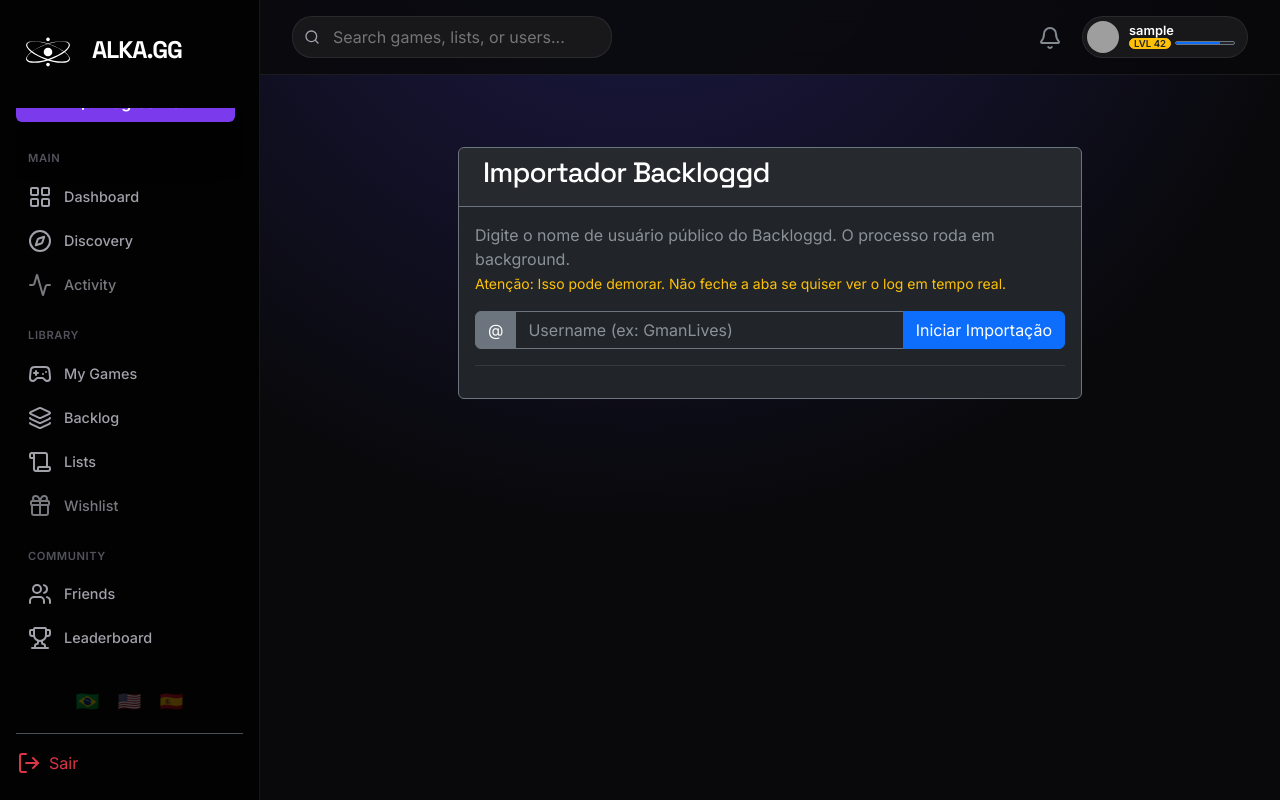
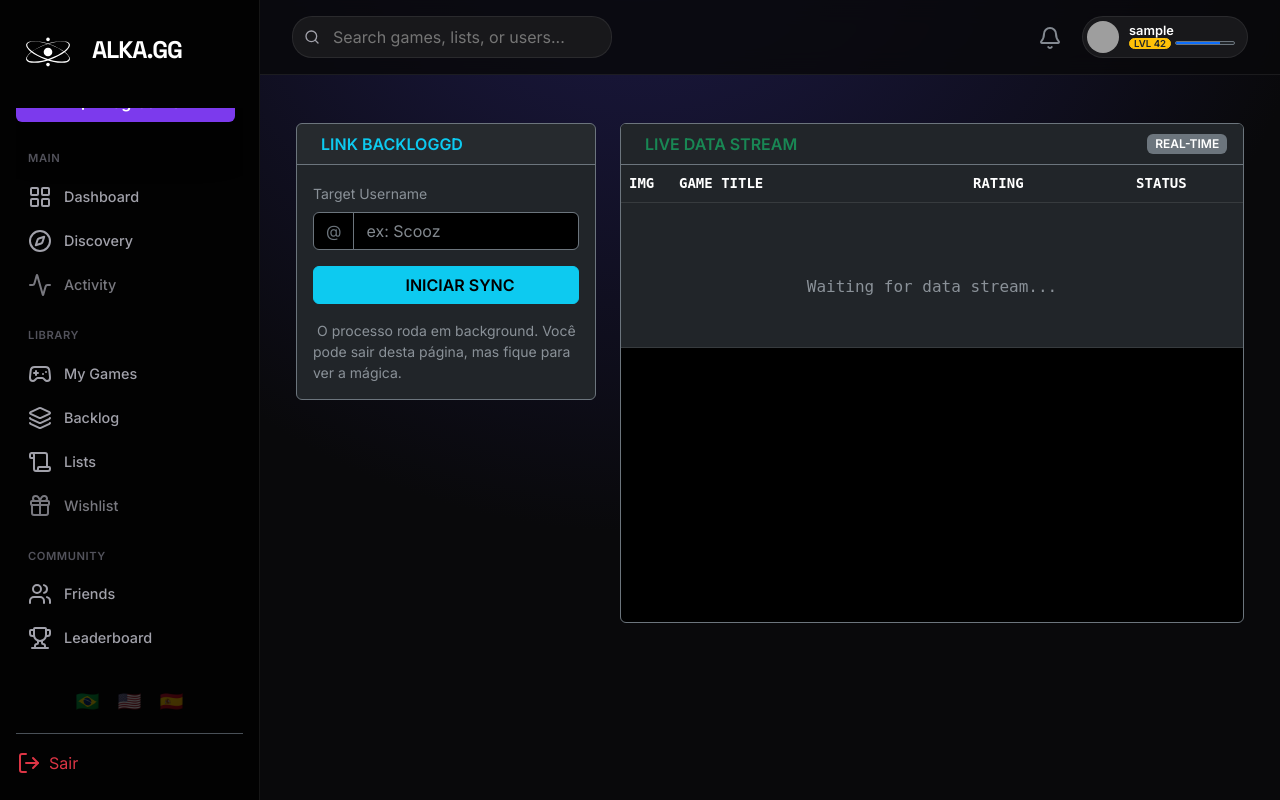
Before and after one commit to IgorLima-py/project-alkahest, a Django app: page /settings/import/ in a window 1280 px wide. Run offline with Django 5.2, Linux system fonts and the light colour scheme; the visitor is signed in with stand-in values (Sample User, id 1); data comes from the database, SQL or seed files in the repository; data that the repository does not hold is empty; parts of the project's set-up code (start-up, migrations or seed data) failed here and were passed over; some libraries are stand-ins or nearby versions; grey boxes are pictures that could not be loaded.

Commit message:
Refactor: Update import hub view and templates for live feed functionality

```diff
--- a/core/urls.py
+++ b/core/urls.py
@@ -105,5 +105,6 @@ urlpatterns = [
     path('settings/import/', views.import_hub_view, name='import_hub'),
     path('settings/import/start/', views.start_backloggd_import, name='start_backloggd_import'),
     path('settings/import/status/<uuid:job_id>/', views.check_import_status, name='check_import_status'),
+    path('settings/import/feed/<uuid:job_id>/', views.import_live_feed, name='import_live_feed'),
 
 ]
--- a/vault/templates/settings/import_hub.html
+++ b/vault/templates/settings/import_hub.html
@@ -1,49 +1,108 @@
 {% extends 'base.html' %}
+{% load humanize %}
 
 {% block content %}
-<div class="container mt-5">
-    <div class="row justify-content-center">
-        <div class="col-md-8">
-            <div class="card bg-dark text-white border-secondary">
-                <div class="card-header border-secondary">
-                    <h3><i class="fas fa-file-import me-2"></i>Importador Backloggd</h3>
+<div class="container mt-4">
+    <div class="row">
+        <!-- Coluna Esquerda: Controle -->
+        <div class="col-md-4">
+            <div class="card bg-dark border-secondary mb-3">
+                <div class="card-header border-secondary text-uppercase fw-bold text-info">
+                    <i class="fas fa-satellite-dish me-2"></i>Link Backloggd
                 </div>
                 <div class="card-body">
-                    <p class="text-muted">
-                        Digite o nome de usuário público do Backloggd. O processo roda em background.
-                        <br>
-                        <small class="text-warning">
-                            <i class="fas fa-exclamation-triangle"></i>
-                            Atenção: Isso pode demorar. Não feche a aba se quiser ver o log em tempo real.
-                        </small>
-                    </p>
+                    <form hx-post="{% url 'start_backloggd_import' %}"
+                          hx-target="#console-output"
+                          hx-swap="innerHTML"
+                          hx-indicator="#loading-spinner">
+                        {% csrf_token %}
 
-                    <!-- Formulário HTMX -->
-                    <form hx-post="{% url 'start_backloggd_import' %}"
-                          hx-target="#import-results"
-                          hx-swap="prepend">
-                        {% csrf_token %}
-                        <div class="input-group mb-3">
-                            <span class="input-group-text bg-secondary border-secondary text-white">@</span>
-                            <input type="text" name="backloggd_username" class="form-control bg-dark text-white border-secondary" placeholder="Username (ex: GmanLives)" required>
-                            <button class="btn btn-primary" type="submit">
-                                <i class="fas fa-cloud-download-alt"></i> Iniciar Importação
-                            </button>
+                        <div class="mb-3">
+                            <label class="form-label text-muted small">Target Username</label>
+                            <div class="input-group">
+                                <span class="input-group-text bg-black border-secondary text-secondary">@</span>
+                                <input type="text" name="backloggd_username"
+                                       class="form-control bg-black text-white border-secondary"
+                                       placeholder="ex: Scooz" required autocomplete="off">
+                            </div>
                         </div>
+
+                        <button class="btn btn-info w-100 fw-bold" type="submit">
+                            <span id="loading-spinner" class="htmx-indicator spinner-border spinner-border-sm me-2"></span>
+                            INICIAR SYNC
+                        </button>
                     </form>
 
-                    <hr class="border-secondary">
+                    <div class="mt-3 text-muted small">
+                        <i class="fas fa-info-circle me-1"></i>
+                        O processo roda em background. Você pode sair desta página, mas fique para ver a mágica.
+                    </div>
+                </div>
+            </div>
 
-                    <!-- Área onde as Barras de Progresso vão aparecer -->
-                    <div id="import-results">
-                        <!-- Jobs anteriores pendentes ou rodando aparecem aqui -->
-                        {% for job in active_jobs %}
-                            {% include 'includes/import_progress.html' with job=job %}
-                        {% endfor %}
+            <!-- Status do Job Ativo -->
+            <div id="console-output">
+                {% if active_job %}
+                    {% include 'includes/import_progress.html' with job=active_job %}
+                {% endif %}
+            </div>
+        </div>
+
+        <!-- Coluna Direita: Live Feed -->
+        <div class="col-md-8">
+            <div class="card bg-black border-secondary" style="min-height: 500px;">
+                <div class="card-header border-secondary bg-dark d-flex justify-content-between align-items-center">
+                    <span class="text-uppercase fw-bold text-success">
+                        <i class="fas fa-terminal me-2"></i>Live Data Stream
+                    </span>
+                    <span class="badge bg-secondary">REAL-TIME</span>
+                </div>
+
+                <div class="card-body p-0">
+                    <div class="table-responsive">
+                        <table class="table table-dark table-hover mb-0" style="font-family: monospace;">
+                            <thead class="text-secondary text-uppercase small">
+                                <tr>
+                                    <th style="width: 50px;">IMG</th>
+                                    <th>GAME TITLE</th>
+                                    <th class="text-center">RATING</th>
+                                    <th class="text-center">STATUS</th>
+                                </tr>
+                            </thead>
+                            <!-- O Corpo da tabela atualiza a cada 2s se houver job ativo -->
+                            <tbody id="live-feed-body"
+                                   {% if active_job and active_job.status == 'processing' %}
+                                   hx-get="{% url 'import_live_feed' active_job.id %}"
+                                   hx-trigger="every 2s"
+                                   hx-swap="innerHTML"
+                                   {% endif %}>
+                                <!-- Linhas iniciais vazias ou dados recentes -->
+                                <tr>
+                                    <td colspan="4" class="text-center text-muted py-5">
+                                        <i class="fas fa-ghost fa-2x mb-3"></i><br>
+                                        Waiting for data stream...
+                                    </td>
+                                </tr>
+                            </tbody>
+                        </table>
                     </div>
                 </div>
             </div>
         </div>
     </div>
 </div>
+
+<!-- Script para ativar o polling da tabela quando um job novo começa -->
+<script>
+    document.body.addEventListener('htmx:afterSwap', function(evt) {
+        if(evt.detail.target.id === 'console-output') {
+            // Quando o job é criado, força o refresh da tabela da direita
+            let jobId = document.querySelector('#import-job-card').dataset.jobId;
+            let tbody = document.getElementById('live-feed-body');
+            tbody.setAttribute('hx-get', `/settings/import/feed/${jobId}/`);
+            tbody.setAttribute('hx-trigger', 'every 2s');
+            htmx.process(tbody); // Reinicia o HTMX no elemento
+        }
+    });
+</script>
 {% endblock %}
--- a/vault/views.py
+++ b/vault/views.py
@@ -31,7 +31,7 @@ from .forms import ReviewForm, UserLibraryEntryForm, GameTipForm
 from .models import (
     UserLibraryEntry, UserAchievement, Review, GameTip, TipVote,
     GameList, GameListItem, MasterGame, Platform, PlatformGame,
-    UserProfile, UserFollow, User, Notification
+    UserProfile, UserFollow, User, Notification, ProfileImportJob, UserLibraryEntry
 )
 
 from .tasks import sync_steam_library_task, delete_user_account_task, export_user_data_task
@@ -694,11 +694,39 @@ def check_import_status(request, job_id):
     return render(request, 'includes/import_progress.html', {'job': job})
 
 
+
 @login_required
 def import_hub_view(request):
-    active_jobs = ProfileImportJob.objects.filter(
-        user=request.user
-    ).order_by('-created_at')[:5]
+    # Pega apenas o último job do usuário para focar na ação atual
+    active_job = ProfileImportJob.objects.filter(user=request.user).order_by('-created_at').first()
 
-    # CAMINHO ATUALIZADO
-    return render(request, 'settings/import_hub.html', {'active_jobs': active_jobs})
+    # Se o job for muito antigo (> 1 hora) ou já finalizado, não mostra como ativo no load inicial
+    if active_job and (active_job.status in ['completed', 'failed']):
+        # Opcional: Mostra resumo do último job, mas permite novo
+        pass
+
+    return render(request, 'settings/import_hub.html', {'active_job': active_job})
+
+@login_required
+def import_live_feed(request, job_id):
+    """
+    Retorna as últimas N entradas criadas/modificadas RECENTEMENTE.
+    """
+    job = get_object_or_404(ProfileImportJob, id=job_id, user=request.user)
+
+    # PEGA TUDO O QUE MUDOU NOS ÚLTIMOS 10 MINUTOS
+    # Isso é mais garantido do que filtrar pelo job.created_at exato
+    time_threshold = timezone.now() - timedelta(minutes=10)
+
+    latest_entries = UserLibraryEntry.objects.filter(
+        user=request.user,
+        last_synced__gte=time_threshold
+    ).select_related('platform_game__master_game').order_by('-last_synced')[:10]
+
+    # DEBUG: Printar no console do servidor pra ver se tá achando
+    print(f"DEBUG FEED: Encontradas {latest_entries.count()} entradas recentes para user {request.user}")
+
+    return render(request, 'includes/import_live_rows.html', {
+        'entries': latest_entries,
+        'job': job
+    })
```
Also changed, not shown: vault/templates/includes/import_live_rows.html (added, +79 -0 lines), vault/templates/includes/import_progress.html (+42 -18 lines).
